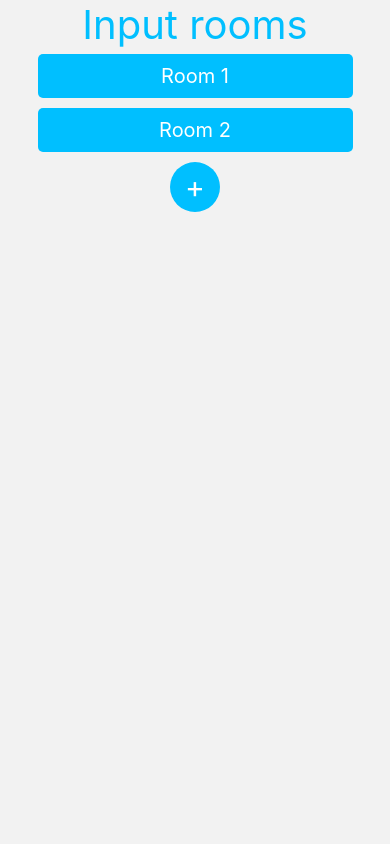
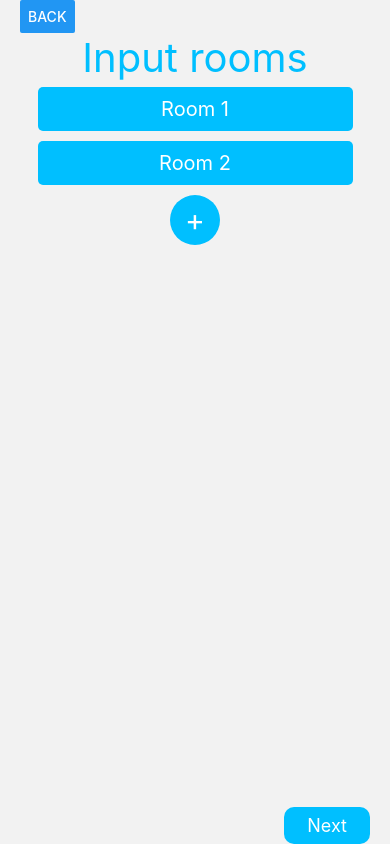
Before and after one commit to Adampatryk/roomy-app, a React Native app in the folder roomy/: screen / in a window 390 px wide. Both pictures are taken after a click on the button "START". Built offline with nearby package versions, Linux system fonts and the light colour scheme.

Commit message:
Back and next buttons, people input screen blank

```diff
--- /dev/null
+++ b/roomy/app/components/AppButton.js
@@ -0,0 +1,30 @@
+import { StyleSheet, Text, TouchableOpacity } from "react-native";
+import colors from "../config/colors";
+
+const AppButton = ({ children, onPress, containerStyle, textStyle }) => {
+  return (
+    <TouchableOpacity
+      onPress={onPress}
+      style={{ ...styles.container, ...containerStyle }}
+    >
+      <Text style={{ ...styles.text, ...textStyle }}>{children}</Text>
+    </TouchableOpacity>
+  );
+};
+
+const styles = StyleSheet.create({
+  container: {
+    backgroundColor: colors.PRIMARY,
+    borderRadius: 10,
+    paddingHorizontal: 23,
+    paddingVertical: 8,
+    alignItems: "center",
+    alignSelf: "center",
+  },
+  text: {
+    fontSize: 18,
+    color: colors.WHITE,
+  },
+});
+
+export default AppButton;
--- /dev/null
+++ b/roomy/app/components/BackButton.js
@@ -0,0 +1,17 @@
+import { Button, StyleSheet, View } from "react-native";
+import { useNavigation } from "@react-navigation/native";
+
+const BackButton = () => {
+  const navigator = useNavigation();
+
+  return (
+    <View style={styles.container}>
+      <Button title="Back" onPress={() => navigator.goBack()} />
+    </View>
+  );
+};
+
+const styles = StyleSheet.create({
+  container: { alignSelf: "flex-start" },
+});
+export default BackButton;
--- /dev/null
+++ b/roomy/app/components/NextButton.js
@@ -0,0 +1,25 @@
+import { StyleSheet, View } from "react-native";
+import AppButton from "./AppButton";
+
+import { useNavigation } from "@react-navigation/native";
+
+const NextButton = ({ destination }) => {
+  const navigator = useNavigation();
+  return (
+    <View style={styles.buttonContainer}>
+      <AppButton
+        containerStyle={styles.button}
+        onPress={() => navigator.navigate(destination)}
+      >
+        Next
+      </AppButton>
+    </View>
+  );
+};
+
+const styles = StyleSheet.create({
+  button: {
+    alignSelf: "flex-end",
+  },
+});
+export default NextButton;
--- a/roomy/app/navigation/MainNavigator.js
+++ b/roomy/app/navigation/MainNavigator.js
@@ -1,6 +1,6 @@
 import { createNativeStackNavigator } from "@react-navigation/native-stack";
 
-import { RoomInputScreen, WelcomeScreen } from "../screens";
+import { PeopleInputScreen, RoomInputScreen, WelcomeScreen } from "../screens";
 import routes from "./routes";
 
 const Stack = createNativeStackNavigator();
@@ -13,6 +13,7 @@ const MainNavigator = () => {
     >
       <Stack.Screen name={routes.ROUTE_WELCOME} component={WelcomeScreen} />
       <Stack.Screen name={routes.ROUTE_ROOMS} component={RoomInputScreen} />
+      <Stack.Screen name={routes.ROUTE_PEOPLE} component={PeopleInputScreen} />
     </Stack.Navigator>
   );
 };
--- a/roomy/app/navigation/routes.js
+++ b/roomy/app/navigation/routes.js
@@ -1,4 +1,5 @@
 export default Object.freeze({
   ROUTE_WELCOME: "welcome",
   ROUTE_ROOMS: "rooms",
+  ROUTE_PEOPLE: "people",
 });
--- /dev/null
+++ b/roomy/app/screens/PeopleInputScreen.js
@@ -0,0 +1,16 @@
+import { Text } from "react-native";
+import BackButton from "../components/BackButton";
+import NextButton from "../components/NextButton";
+import Screen from "../components/Screen";
+
+const PeopleInputScreen = () => {
+  return (
+    <Screen>
+      <BackButton />
+      <Text>Hello</Text>
+      <NextButton />
+    </Screen>
+  );
+};
+
+export default PeopleInputScreen;
--- a/roomy/app/screens/RoomInputScreen.js
+++ b/roomy/app/screens/RoomInputScreen.js
@@ -1,10 +1,15 @@
 import { useState } from "react";
-import { StyleSheet, View } from "react-native";
+import { Button, StyleSheet, View } from "react-native";
+import AppButton from "../components/AppButton";
 import AppTitle from "../components/AppTitle";
+import BackButton from "../components/BackButton";
 import InputList from "../components/InputList";
 import ListItem from "../components/ListItem";
+import NextButton from "../components/NextButton";
 import PlusButton from "../components/PlusButton";
 import Screen from "../components/Screen";
+import colors from "../config/colors";
+import routes from "../navigation/routes";
 
 const testRooms = [
   {
@@ -31,6 +36,7 @@ const RoomInputScreen = () => {
   return (
     <Screen>
       <View style={styles.container}>
+        <BackButton />
         <AppTitle>Input rooms</AppTitle>
         <InputList
           data={rooms}
@@ -39,6 +45,7 @@ const RoomInputScreen = () => {
           onNewItemPressed={askUserForNewRoom}
         />
       </View>
+      <NextButton destination={routes.ROUTE_PEOPLE} />
     </Screen>
   );
 };
--- a/roomy/app/screens/index.js
+++ b/roomy/app/screens/index.js
@@ -1,4 +1,5 @@
 import WelcomeScreen from "./WelcomeScreen";
 import RoomInputScreen from "./RoomInputScreen";
+import PeopleInputScreen from "./PeopleInputScreen";
 
-export { WelcomeScreen, RoomInputScreen };
+export { WelcomeScreen, RoomInputScreen, PeopleInputScreen };
```
